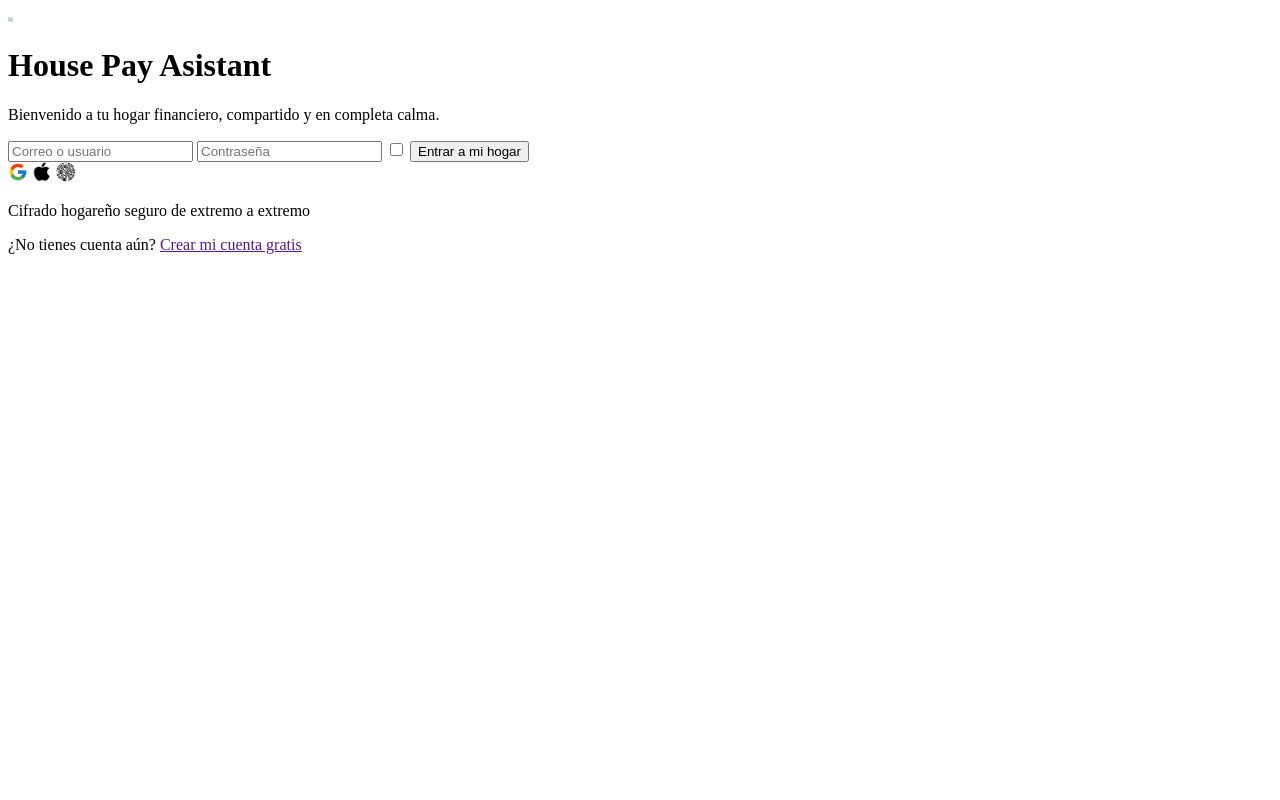
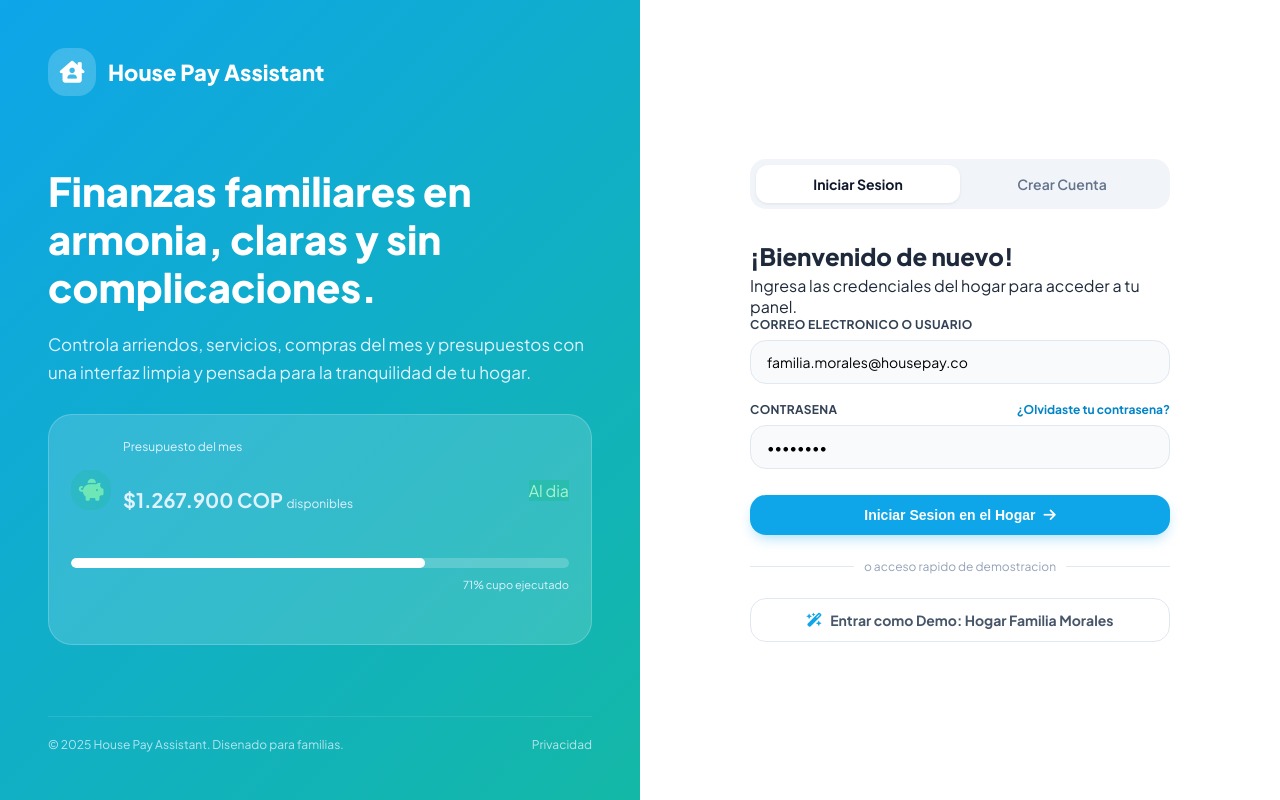
Before and after one commit to EmiroZabala6/ProyectoAulaPruebasSoftware, a plain HTML site: page index.html in a window 1280 px wide. Drawn offline with Linux system fonts and the light colour scheme.

Commit message:
Registro y sus estilos

```diff
--- a/index.html
+++ b/index.html
@@ -1,30 +1,98 @@
 <!DOCTYPE html>
-<html lang="en">
+<html lang="es">
 <head>
-    <meta charset="UTF-8">
-    <meta name="viewport" content="width=device-width, initial-scale=1.0">
-    <title>House Pay Asistant</title>
+  <meta charset="UTF-8">
+  <meta name="viewport" content="width=device-width, initial-scale=1.0">
+  <title>Iniciar Sesion - House Pay Assistant</title>
+  <link rel="preconnect" href="https://fonts.googleapis.com">
+  <link href="https://fonts.googleapis.com/css2?family=Plus+Jakarta+Sans:wght@300;400;500;600;700;800&display=swap" rel="stylesheet">
+  <link rel="stylesheet" href="https://cdnjs.cloudflare.com/ajax/libs/font-awesome/6.4.0/css/all.min.css">
+  <link rel="stylesheet" href="styles.css">
 </head>
 <body>
-    <header>
-        <img src="Logo.jpg" alt="Logo House Pay Asistant" width="5-0px">
-        <h1>House Pay Asistant</h1>
-    </header>
-    <p>Bienvenido a tu hogar financiero, compartido y en completa calma.</p>
-    <section>
-        <form action="">
-            <input type="text"  placeholder="Correo o usuario">
-            <input type="password" placeholder="Contraseña">
-            <input type="checkbox"placeholder="Recordar mi hogar">
-            <Button>Entrar a mi hogar</Button>
+
+  <div class="pantalla-acceso">
+
+    <!-- Lado izquierdo, solo decorativo, se ve en pantallas grandes -->
+    <div class="panel-visual degradado-encabezado">
+      <div class="marca">
+        <div class="icono-redondo"><i class="fa-solid fa-house-chimney-user"></i></div>
+        <span style="font-size:22px; font-weight:800;">House Pay Assistant</span>
+      </div>
+
+      <div>
+        <h1>Finanzas familiares en armonia, claras y sin complicaciones.</h1>
+        <p>Controla arriendos, servicios, compras del mes y presupuestos con una interfaz limpia y pensada para la tranquilidad de tu hogar.</p>
+
+        <div class="tarjeta-flotante">
+          <div style="display:flex; align-items:center; justify-content:space-between; margin-bottom:14px;">
+            <div style="display:flex; align-items:center; gap:12px;">
+              <div class="icono-redondo" style="width:40px; height:40px; background-color: rgba(16,185,129,0.2); color:#6ee7b7;">
+                <i class="fa-solid fa-piggy-bank"></i>
+              </div>
+              <div>
+                <p style="font-size:12px; color:#e0f2fe;">Presupuesto del mes</p>
+                <p style="font-size:20px; font-weight:700;">$1.267.900 COP <span style="font-size:12px; font-weight:400;">disponibles</span></p>
+              </div>
+            </div>
+            <span class="etiqueta" style="background-color: rgba(16,185,129,0.3); color:#a7f3d0;">Al dia</span>
+          </div>
+          <div class="progreso-fondo" style="background-color: rgba(255,255,255,0.2);">
+            <div class="progreso-relleno" style="width:71%; background-color:#ffffff;"></div>
+          </div>
+          <p style="font-size:11px; color:#e0f2fe; text-align:right; margin-top:8px;">71% cupo ejecutado</p>
+        </div>
+      </div>
+
+      <div class="pie-panel-visual">
+        <span>© 2025 House Pay Assistant. Disenado para familias.</span>
+        <span>Privacidad</span>
+      </div>
+    </div>
+
+    <!-- Lado derecho, formulario -->
+    <div class="panel-formulario">
+      <div class="caja-formulario">
+
+        <div class="selector-pestanas">
+          <a href="index.html" class="pestana pestana-activa" style="display:block;">Iniciar Sesion</a>
+          <a href="registro.html" class="pestana" style="display:block;">Crear Cuenta</a>
+        </div>
+
+        <h2 style="font-size:24px; font-weight:800; margin-bottom:4px;">¡Bienvenido de nuevo!</h2>
+        <p class="texto-pequeno mb-24">Ingresa las credenciales del hogar para acceder a tu panel.</p>
+
+        <form action="dashboard.html" method="get">
+          <div class="campo">
+            <label for="correo">Correo electronico o usuario</label>
+            <input type="text" id="correo" value="familia.morales@housepay.co">
+          </div>
+
+          <div class="campo">
+            <div style="display:flex; justify-content:space-between; align-items:center; margin-bottom:8px;">
+              <label style="margin-bottom:0;" for="clave">Contrasena</label>
+              <a href="mailto:soporte@housepay.co" style="font-size:12px; color:var(--azul-600); font-weight:700;">¿Olvidaste tu contrasena?</a>
+            </div>
+            <input type="password" id="clave" value="12345678">
+          </div>
+
+          <button type="submit" class="boton boton-primario" style="width:100%; margin-top:8px;">
+            <span>Iniciar Sesion en el Hogar</span>
+            <i class="fa-solid fa-arrow-right"></i>
+          </button>
         </form>
-        <div>
-            <a href=""><img src="iconGoogle.png" alt="Logo Google" width="20px"></a>
-            <a href=""><img src="iconApple.png" alt="Logo Apple" width="20px"></a>
-            <a href=""><img src="iconBiometric.png" alt="Logo datos biometricos" width="20px"></a>
-        </div>
-    </section>
-    <p>Cifrado hogareño seguro de extremo a extremo</p>
-    <p>¿No tienes cuenta aún? <a href="">Crear mi cuenta gratis</a></p>
+
+        <div class="enlace-separador"><span>o acceso rapido de demostracion</span></div>
+
+        <a href="dashboard.html" class="boton boton-secundario" style="width:100%;">
+          <i class="fa-solid fa-wand-magic-sparkles" style="color:var(--azul-500);"></i>
+          <span>Entrar como Demo: Hogar Familia Morales</span>
+        </a>
+
+      </div>
+    </div>
+
+  </div>
+
 </body>
 </html>
--- /dev/null
+++ b/styles.css
@@ -0,0 +1,296 @@
+/* --- Reseteo basico --- */
+* {
+  margin: 0;
+  padding: 0;
+  box-sizing: border-box;
+}
+
+body {
+  font-family: 'Plus Jakarta Sans', Arial, sans-serif;
+  background-color: #f8fafc; /* gris muy clarito, como el slate-50 */
+  color: #1e293b; /* slate-800 */
+}
+
+a {
+  text-decoration: none;
+  color: inherit;
+}
+
+ul {
+  list-style: none;
+}
+
+img {
+  max-width: 100%;
+}
+
+/* --- Colores que voy a repetir mucho, los guardo aqui --- */
+:root {
+  --azul-500: #0ea5e9;
+  --azul-600: #0284c7;
+  --azul-700: #0369a1;
+  --verdeazul-500: #14b8a6;
+  --verdeazul-600: #0d9488;
+
+  --gris-50: #f8fafc;
+  --gris-100: #f1f5f9;
+  --gris-200: #e2e8f0;
+  --gris-300: #cbd5e1;
+  --gris-400: #94a3b8;
+  --gris-500: #64748b;
+  --gris-600: #475569;
+  --gris-700: #334155;
+  --gris-800: #1e293b;
+  --gris-900: #0f172a;
+
+  --ambar-50: #fffbeb;
+  --ambar-100: #fef3c7;
+  --ambar-200: #fde68a;
+  --ambar-500: #f59e0b;
+  --ambar-600: #d97706;
+  --ambar-700: #b45309;
+  --ambar-800: #92400e;
+
+  --rosa-50: #fff1f2;
+  --rosa-100: #ffe4e6;
+  --rosa-200: #fecdd3;
+  --rosa-500: #f43f5e;
+  --rosa-600: #e11d48;
+  --rosa-700: #be123c;
+  --rosa-800: #9f1239;
+
+  --verde-50: #ecfdf5;
+  --verde-100: #d1fae5;
+  --verde-200: #a7f3d0;
+  --verde-500: #10b981;
+  --verde-600: #059669;
+  --verde-700: #047857;
+  --verde-900: #064e3b;
+
+  --indigo-50: #eef2ff;
+  --indigo-500: #6366f1;
+  --indigo-600: #4f46e5;
+
+  --morado-50: #faf5ff;
+  --morado-100: #f3e8ff;
+  --morado-500: #a855f7;
+  --morado-600: #9333ea;
+  --morado-700: #7e22ce;
+  --morado-800: #6b21a8;
+}
+
+/* COSAS QUE SE REPITEN EN VARIAS PANTALLAS */
+
+.degradado-encabezado {
+  background: linear-gradient(135deg, var(--azul-500) 0%, var(--verdeazul-500) 100%);
+}
+
+.boton {
+  display: inline-flex;
+  align-items: center;
+  justify-content: center;
+  gap: 8px;
+  padding: 12px 20px;
+  border-radius: 16px;
+  border: none;
+  font-weight: 700;
+  font-size: 14px;
+  cursor: pointer;
+  transition: background-color 0.2s ease;
+}
+
+.boton-primario {
+  background-color: var(--azul-500);
+  color: #ffffff;
+  box-shadow: 0 6px 14px -4px rgba(14, 165, 233, 0.4);
+}
+.boton-primario:hover { background-color: var(--azul-600); }
+
+.boton-secundario {
+  background-color: #ffffff;
+  color: var(--gris-600);
+  border: 1px solid var(--gris-200);
+}
+.boton-secundario:hover { background-color: var(--gris-50); }
+
+/* Barra de progreso */
+.progreso-fondo {
+  width: 100%;
+  height: 10px;
+  background-color: var(--gris-100);
+  border-radius: 999px;
+  overflow: hidden;
+}
+.progreso-relleno {
+  height: 100%;
+  border-radius: 999px;
+}
+
+/* PANTALLA DE INICIO DE SESION / REGISTRO */
+
+.pantalla-acceso {
+  min-height: 100vh;
+  display: flex;
+}
+
+.panel-visual {
+  display: none;
+  width: 50%;
+  color: #ffffff;
+  padding: 48px;
+  flex-direction: column;
+  justify-content: space-between;
+  position: relative;
+  overflow: hidden;
+}
+
+@media (min-width: 1024px) {
+  .panel-visual { display: flex; }
+}
+
+.panel-visual .marca {
+  display: flex;
+  align-items: center;
+  gap: 12px;
+}
+
+.icono-redondo {
+  width: 48px;
+  height: 48px;
+  border-radius: 18px;
+  background-color: rgba(255,255,255,0.2);
+  display: flex;
+  align-items: center;
+  justify-content: center;
+  font-size: 22px;
+}
+
+.panel-visual h1 {
+  font-size: 40px;
+  font-weight: 800;
+  line-height: 1.2;
+  margin-bottom: 20px;
+}
+
+.panel-visual p {
+  color: #e0f2fe;
+  font-size: 17px;
+  line-height: 1.6;
+  margin-bottom: 28px;
+}
+
+.tarjeta-flotante {
+  background-color: rgba(255,255,255,0.15);
+  border: 1px solid rgba(255,255,255,0.2);
+  border-radius: 24px;
+  padding: 22px;
+  color: #ffffff;
+}
+
+.pie-panel-visual {
+  display: flex;
+  justify-content: space-between;
+  font-size: 12px;
+  color: rgba(224,242,254,0.8);
+  border-top: 1px solid rgba(255,255,255,0.1);
+  padding-top: 20px;
+}
+
+.panel-formulario {
+  width: 100%;
+  display: flex;
+  align-items: center;
+  justify-content: center;
+  padding: 32px 24px;
+  background-color: #ffffff;
+}
+
+@media (min-width: 1024px) {
+  .panel-formulario { width: 50%; }
+}
+
+.caja-formulario {
+  width: 100%;
+  max-width: 420px;
+}
+
+.selector-pestanas {
+  display: flex;
+  background-color: var(--gris-100);
+  padding: 6px;
+  border-radius: 16px;
+  margin-bottom: 32px;
+}
+
+.pestana {
+  flex: 1;
+  text-align: center;
+  padding: 10px;
+  border-radius: 12px;
+  font-weight: 600;
+  font-size: 14px;
+  color: var(--gris-500);
+}
+
+.pestana-activa {
+  background-color: #ffffff;
+  color: var(--gris-900);
+  font-weight: 700;
+  box-shadow: 0 1px 3px rgba(0,0,0,0.08);
+}
+
+.campo {
+  margin-bottom: 18px;
+}
+
+.campo label {
+  display: block;
+  font-size: 12px;
+  font-weight: 700;
+  text-transform: uppercase;
+  letter-spacing: 0.03em;
+  color: var(--gris-700);
+  margin-bottom: 8px;
+}
+
+.campo input,
+.campo select {
+  width: 100%;
+  padding: 12px 16px;
+  background-color: var(--gris-50);
+  border: 1px solid var(--gris-200);
+  border-radius: 16px;
+  font-size: 14px;
+  font-family: inherit;
+}
+
+.campo input:focus,
+.campo select:focus {
+  outline: 2px solid var(--azul-500);
+  background-color: #ffffff;
+}
+
+.enlace-separador {
+  text-align: center;
+  margin: 24px 0;
+  color: var(--gris-400);
+  font-size: 12px;
+  position: relative;
+}
+
+.enlace-separador::before {
+  content: "";
+  position: absolute;
+  top: 50%;
+  left: 0;
+  right: 0;
+  border-top: 1px solid var(--gris-200);
+  z-index: 0;
+}
+
+.enlace-separador span {
+  background-color: #ffffff;
+  padding: 0 10px;
+  position: relative;
+  z-index: 1;
+}
```
